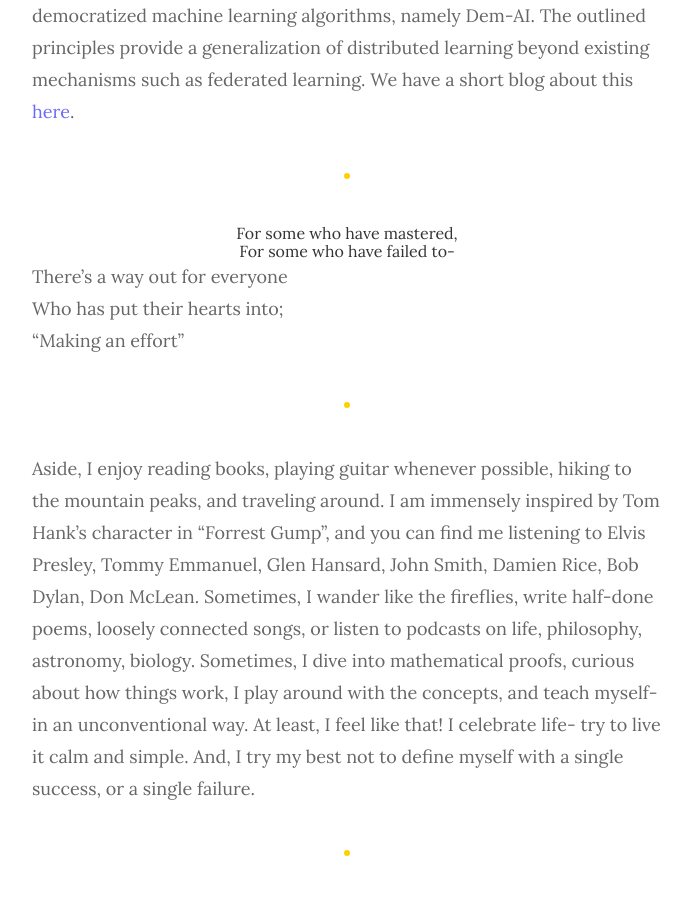
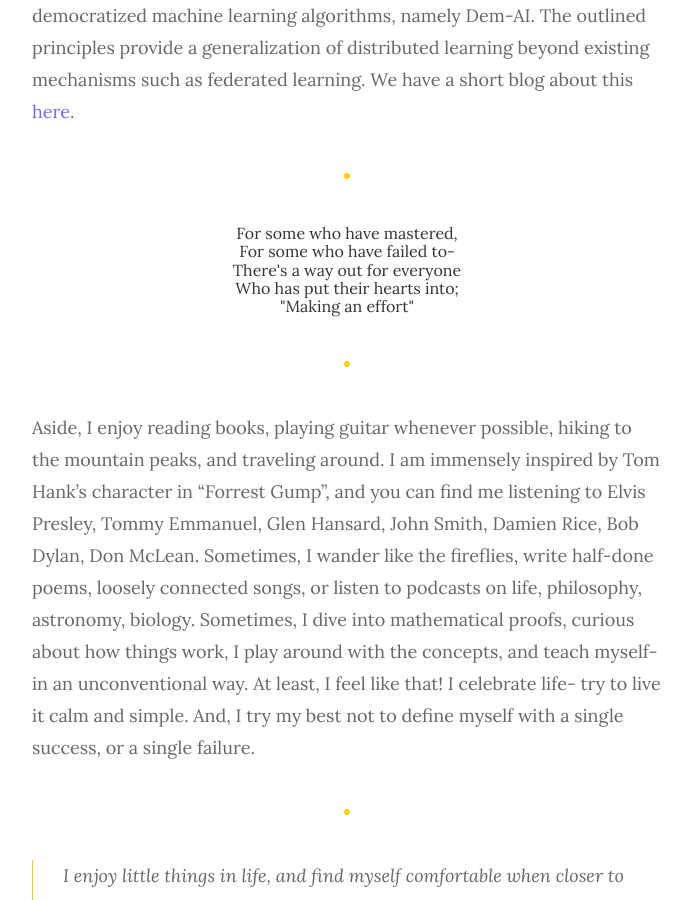
Before and after one commit to shashirajpandey/shashirajpandey, a Jekyll site: the page built from _pages/about.md, in a window 1280 px wide and 900 px high, scrolled down 1242 px. Shown: the whole window, without its empty margins (293-984 px from the left). Built offline with Jekyll 4.4.1, drawn with Linux system fonts in a browser that asks for light colours.

```diff
--- a/_pages/about.md
+++ b/_pages/about.md
@@ -13,9 +13,9 @@ For the past few years, I am working as a researcher in wireless communications,
 ***
 <center>For some who have mastered,</center>
 <center>For some who have failed to-</center>
-There's a way out for everyone
-Who has put their hearts into;
-"Making an effort"
+<center>There's a way out for everyone</center>
+<center>Who has put their hearts into;</center>
+<center>"Making an effort"</center>
 
 
 ***
```
